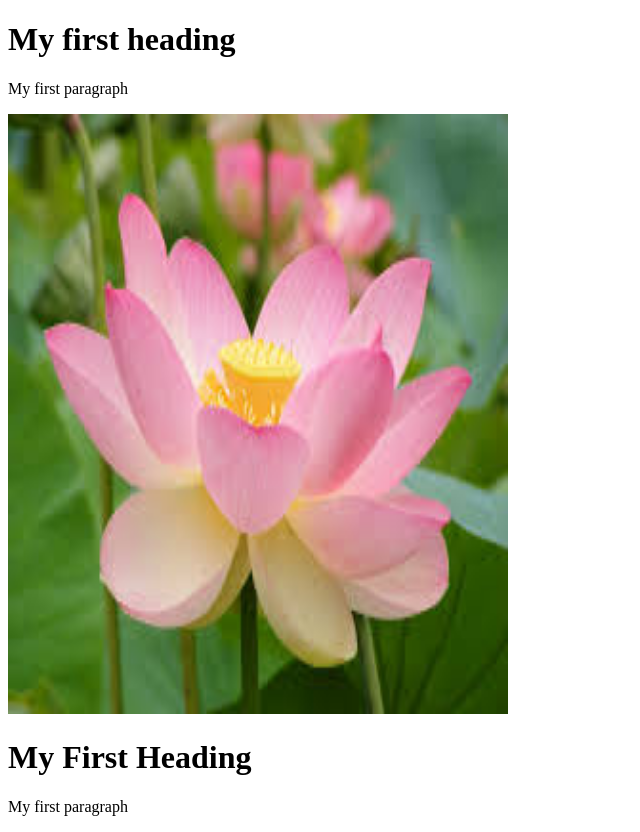
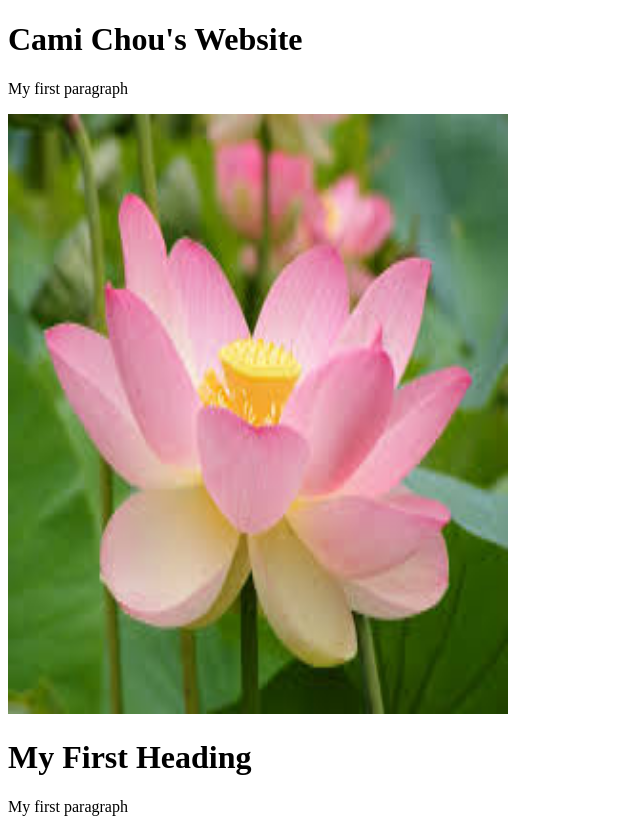
Before and after one commit to CamiChou/Website-Repository-, a plain HTML site: page index.html in a window 1280 px wide. Shown: the whole page, without its empty margins (0-640 px from the left). Drawn offline with Linux system fonts and the light colour scheme.

Commit message:
Update index.html

```diff
--- a/index.html
+++ b/index.html
@@ -2,7 +2,7 @@
 
 <html>
 
-<h1> My first heading </h1>
+<h1> Cami Chou's Website </h1>
 
 <p> My first paragraph</p>
 
```
